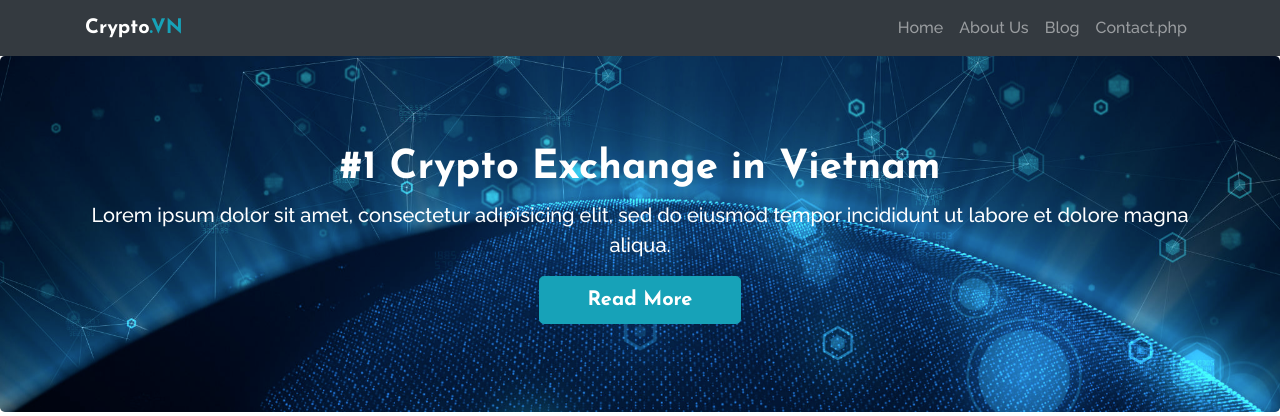
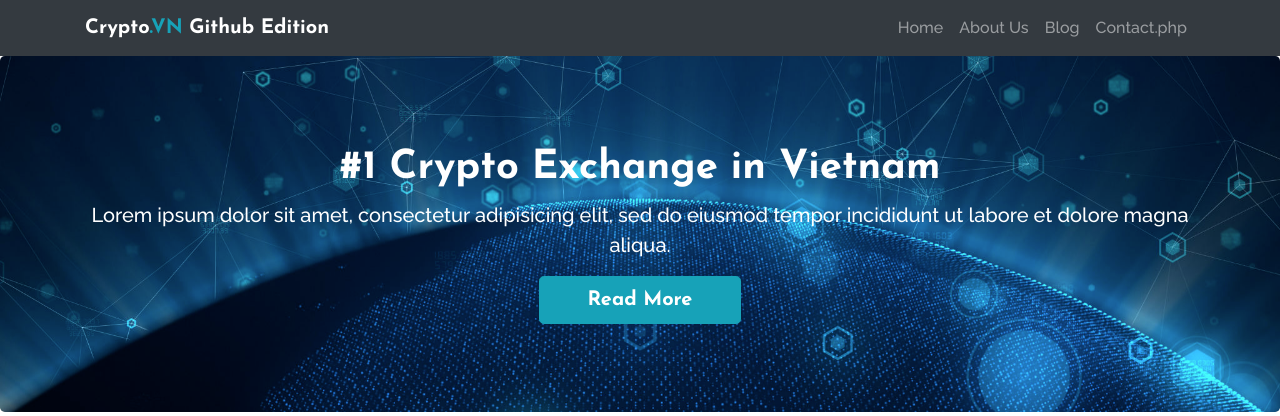
Before and after one commit to spenxeram/itec2022, a PHP site: page /index.php in a window 1280 px wide. Shown: the top 416 px of the page. Run offline with PHP 8.4, Linux system fonts and the light colour scheme; some libraries are stand-ins or nearby versions.

Commit message:
Site name update

```diff
--- a/Week10Lect2/inc/head.php
+++ b/Week10Lect2/inc/head.php
@@ -17,7 +17,7 @@
   <body>
     <nav class="navbar navbar-dark bg-dark navbar-expand-md">
       <div class="container">
-        <a href="index.php" class="navbar-brand">Crypto<span class="text-info">.VN</span></a>
+        <a href="index.php" class="navbar-brand">Crypto<span class="text-info">.VN</span> Github Edition</a>
         <button class="navbar-toggler" type="button" data-toggle="collapse" data-target="#navbarNav" aria-controls="navbarNav" aria-expanded="false" aria-label="Toggle navigation">
           <span class="navbar-toggler-icon"></span>
         </button>
```
